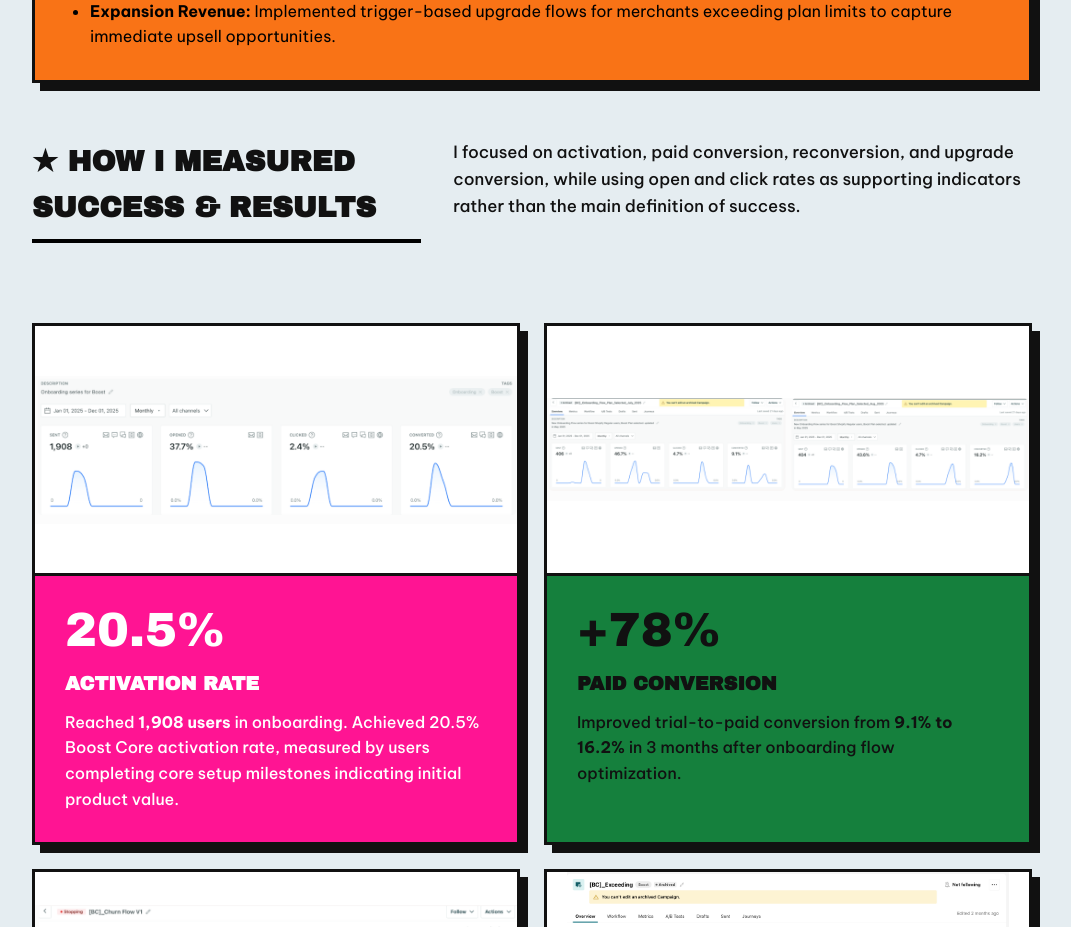
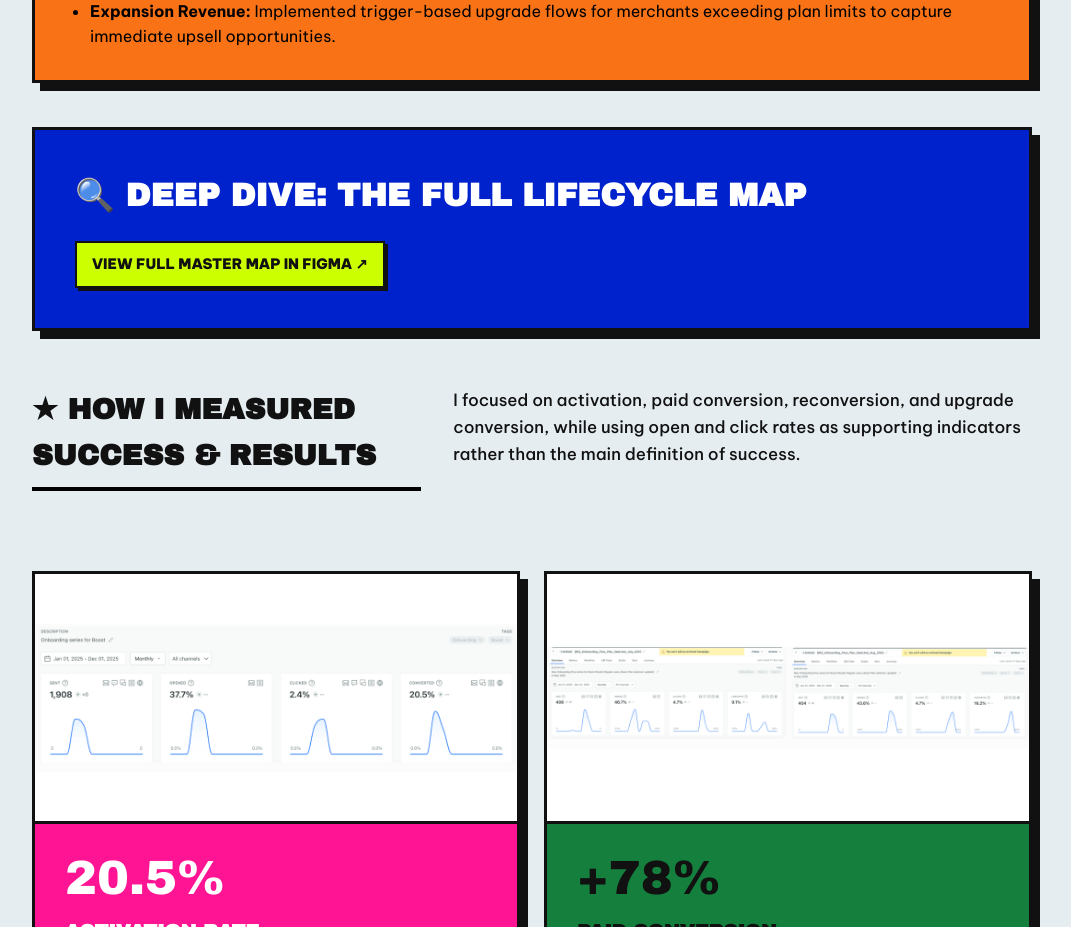
Before and after one commit to CiCi-ng/cici-portfolio-final, a Next.js app: page /email-marketing-specialist in a window 1280 px wide. Shown: the part 1900-2827 px from the top of the page, without its empty margins (108-1179 px from the left). Built offline with nearby package versions, Linux system fonts and the light colour scheme.

Commit message:
Update Deep Dive title to Full Lifecycle Map

```diff
--- a/app/email-marketing-specialist/page.js
+++ b/app/email-marketing-specialist/page.js
@@ -123,6 +123,25 @@ export default function EmailMarketingCaseStudy() {
   </ul>
 </div>
 
+{/* DEEP DIVE: BEHIND THE SCENES OF A WINNING FLOW */}
+<div className="bento-card span-3-cols card-dark" style={{ padding: '40px', marginTop: '20px' }}>
+
+  <div style={{ display: 'flex', justifyContent: 'space-between', alignItems: 'center', flexWrap: 'wrap', gap: '15px' }}>
+    <h3 style={{ color: 'white', fontSize: '2rem', margin: 0, border: 'none' }}>🔍 DEEP DIVE: THE FULL LIFECYCLE MAP</h3>
+
+    {/* Nút Figma đóng vai trò là "Bằng chứng" */}
+    <a
+      href="https://www.figma.com/board/ksgWuytbPWl2ja0n5OgCIC/-Boost-Commerce--Email-Comms-Map?node-id=0-1&p=f&t=tdbYGLBdD43I6Jy1-0"
+      target="_blank"
+      rel="noopener noreferrer"
+      style={{ fontSize: '0.9rem', color: '#111', background: 'var(--accent-lime)', padding: '10px 15px', textDecoration: 'none', fontWeight: '800', border: '2px solid #111', boxShadow: '3px 3px 0px #111' }}
+    >
+      VIEW FULL MASTER MAP IN FIGMA ↗
+    </a>
+  </div>
+
+</div>
+
       {/* MEASUREMENT & RESULTS */}
       <div style={{ gridColumn: '1 / -1', width: '100%', margin: '2rem 0' }}>
   <div style={{ display: 'flex', flexWrap: 'wrap', gap: '2rem', alignItems: 'flex-start' }}>
```
